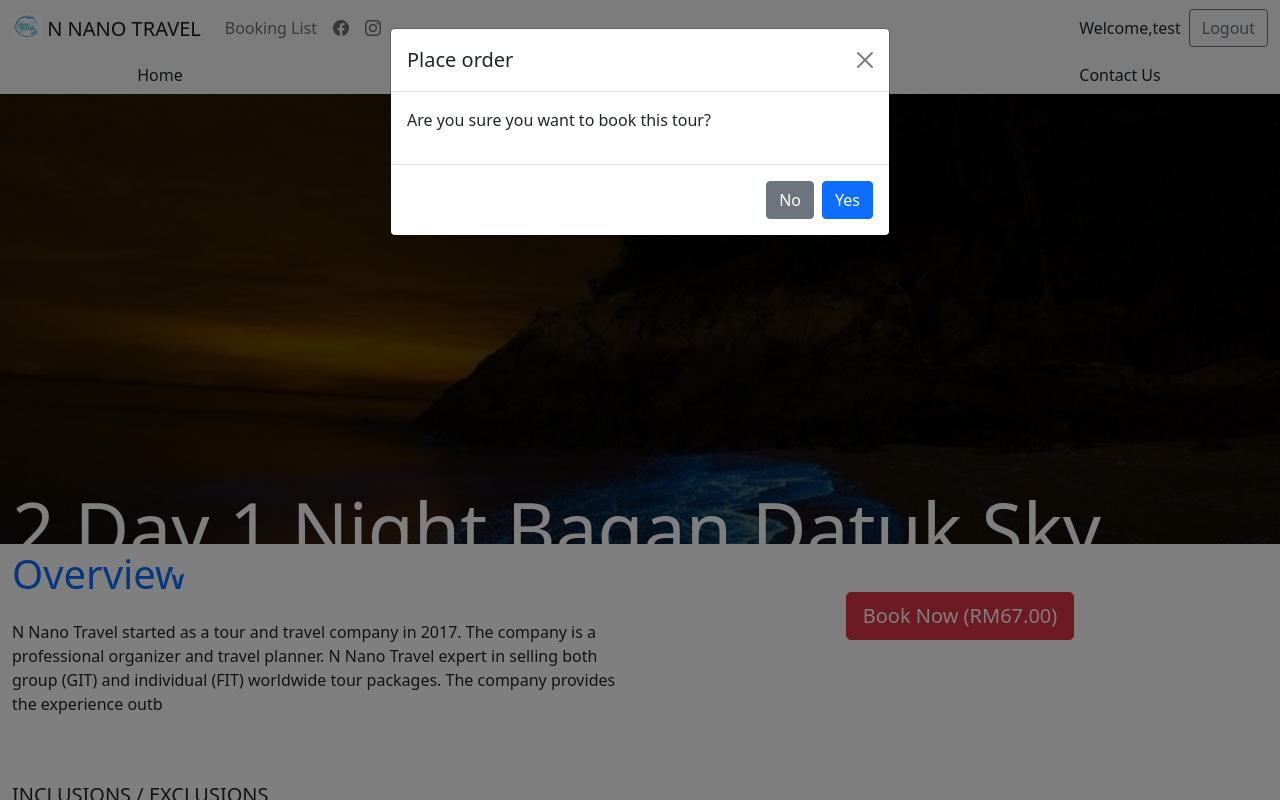
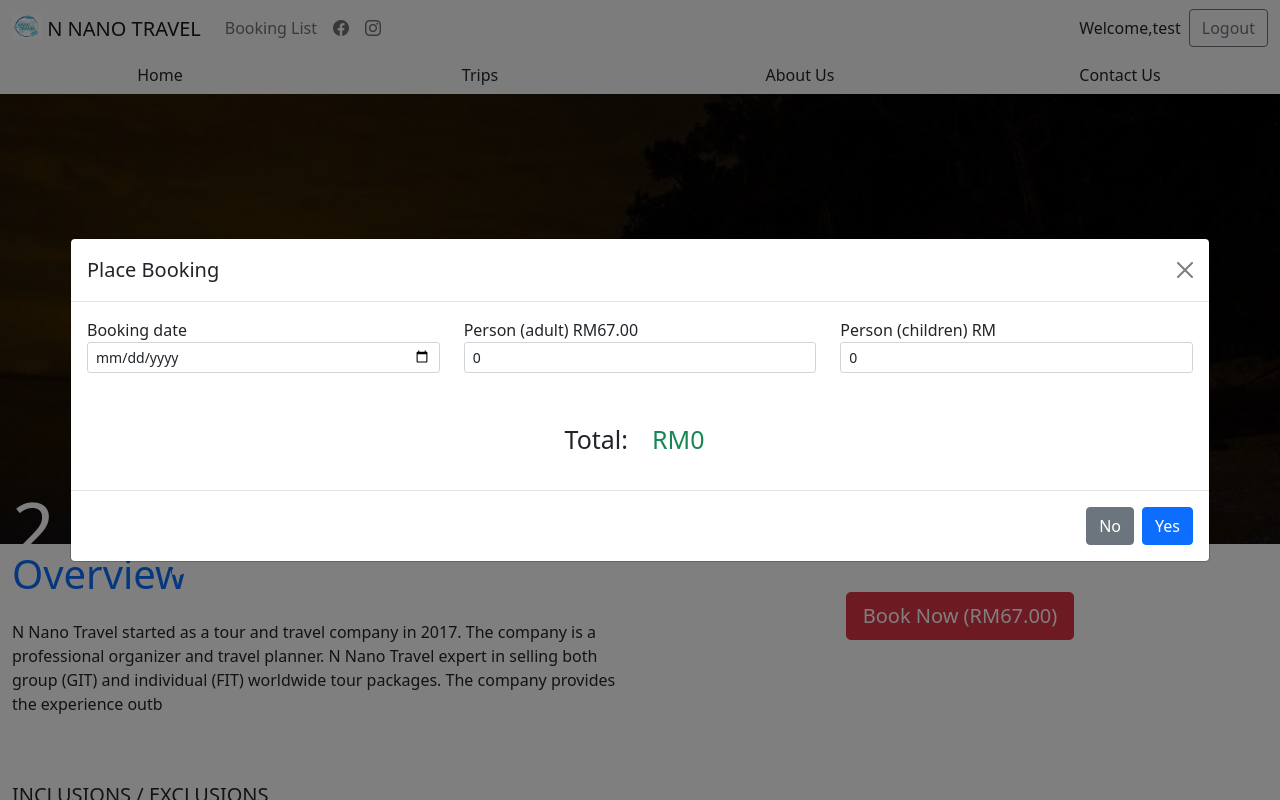
Before and after one commit to VictorDoom022/notMyProjectTravel, a PHP site: page /tourDesc.php?locationID=1 in a window 1280 px wide, after a click that opens the changed part. Run offline with PHP 8.4, Linux system fonts and the light colour scheme; a user stored in the database is signed in; data comes from the database, SQL or seed files in the repository; data that the repository does not hold is empty.

Commit message:
idk what I added

```diff
--- a/views/orderModal.php
+++ b/views/orderModal.php
@@ -1,19 +1,40 @@
 <?php
 if(!empty($_SESSION['username'])){
 ?>
-<div class="modal" id="orderModal" tabindex="-1">
-    <div class="modal-dialog">
+<div class="modal fade" id="orderModal" tabindex="-1">
+    <div class="modal-dialog modal-dialog-centered modal-xl">
         <div class="modal-content">
         <div class="modal-header">
-            <h5 class="modal-title text-center">Place order</h5>
+            <h5 class="modal-title text-center">Place Booking</h5>
             <button type="button" class="btn-close" data-bs-dismiss="modal" aria-label="Close"></button>
         </div>
         <div class="modal-body">
-            <p>Are you sure you want to book this tour?</p>
+            <div class="row">
+                <div class="col-md-4">
+                    <label for="bookSetDate">Booking date</label>
+                    <input type="date" class="form-control form-control-sm" id="bookSetDate" name="bookSetDate">
+                </div>
+                <div class="col-md-4">
+                    <label for="adultQuantity">Person (adult) RM<?php echo $row['pkgPrice']; ?></label>
+                    <input type="number" class="form-control form-control-sm" id="adultQuantity" name="adultQuantity" value="0" onchange="calcTotal()">
+                    <input type="hidden" id="adultPrice" value="<?php echo  $row['pkgPrice']; ?>">
+                </div>
+                <div class="col-md-4">
+                    <label for="childrenQuantity">Person (children) RM<?php echo $row['pkgChildPrice']; ?></label>
+                    <input type="number" class="form-control form-control-sm" id="childrenQuantity" name="childrenQuantity" value="0" onchange="calcTotal()">
+                    <input type="hidden" id="chilrenPrice" value="<?php echo  $row['pkgChildPrice']; ?>">
+                </div>
+                <div class="col-md-6 mt-5">
+                    <p class="text-dark text-end" style="font-size:25px">Total: </p>
+                </div>
+                <div class="col-md-6 mt-5">
+                    <p class="text-primary text-success" id="totalPrice" style="font-size:25px">RM0</p>
+                </div>
+            </div>
         </div>
         <div class="modal-footer">
             <button type="button" class="btn btn-secondary" data-bs-dismiss="modal">No</button>
-            <button type="button" class="btn btn-primary" data-bs-dismiss="modal" onclick="placeOrder()">Yes</button>
+            <button type="button" class="btn btn-primary" data-bs-dismiss="modal" onclick="redirectToComfirm()">Yes</button>
         </div>
         </div>
     </div>
--- a/views/tourDesc.php
+++ b/views/tourDesc.php
@@ -157,22 +157,23 @@
 
 </body>
 <script>
-function placeOrder(){
-    $.ajax({
-        url: '../functions/bookingController.php',
-        type: 'POST',
-        data: {
-            'book' : true,
-            'pkgID' : <?php echo $id; ?>,
-            'userID' : <?php if(!empty($_SESSION['user_id'])){ echo $_SESSION['user_id']; } else { echo 'null';}?>,
-        },
-        success: function(data){
-            window.location.href = "orderList.php";
-        },
-        error: function(){
-            // do nothing
-        }
-    });
+function redirectToComfirm(){
+    var adultQuantity = parseInt(document.getElementById('adultQuantity').value);
+    var chilrenQuantity = parseInt(document.getElementById('childrenQuantity').value);
+    var bookingSetDate = document.getElementById('bookSetDate').value;
+
+    window.location.href = "confirmOrder.php?pkgID=<?php echo $id; ?>&adultQuantity="+adultQuantity+'&childrenQuantity='+chilrenQuantity+"&bookSetDate="+ bookingSetDate;
+    console.log(bookingSetDate);
+}
+
+function calcTotal(){
+    var adultPrice = parseInt(document.getElementById('adultPrice').value);
+    var chilrenPrice = parseInt(document.getElementById('chilrenPrice').value);
+    var adultQuantity = parseInt(document.getElementById('adultQuantity').value);
+    var chilrenQuantity = parseInt(document.getElementById('childrenQuantity').value);
+
+    var total = (adultPrice * adultQuantity) + (chilrenPrice * chilrenQuantity);
+    document.getElementById('totalPrice').innerHTML = "RM" + total;
 }
 </script>
 </html>
```
Also changed, not shown: functions/bookingController.php (+5 -2 lines), views/confirmOrder.php (added, +119 -0 lines).
